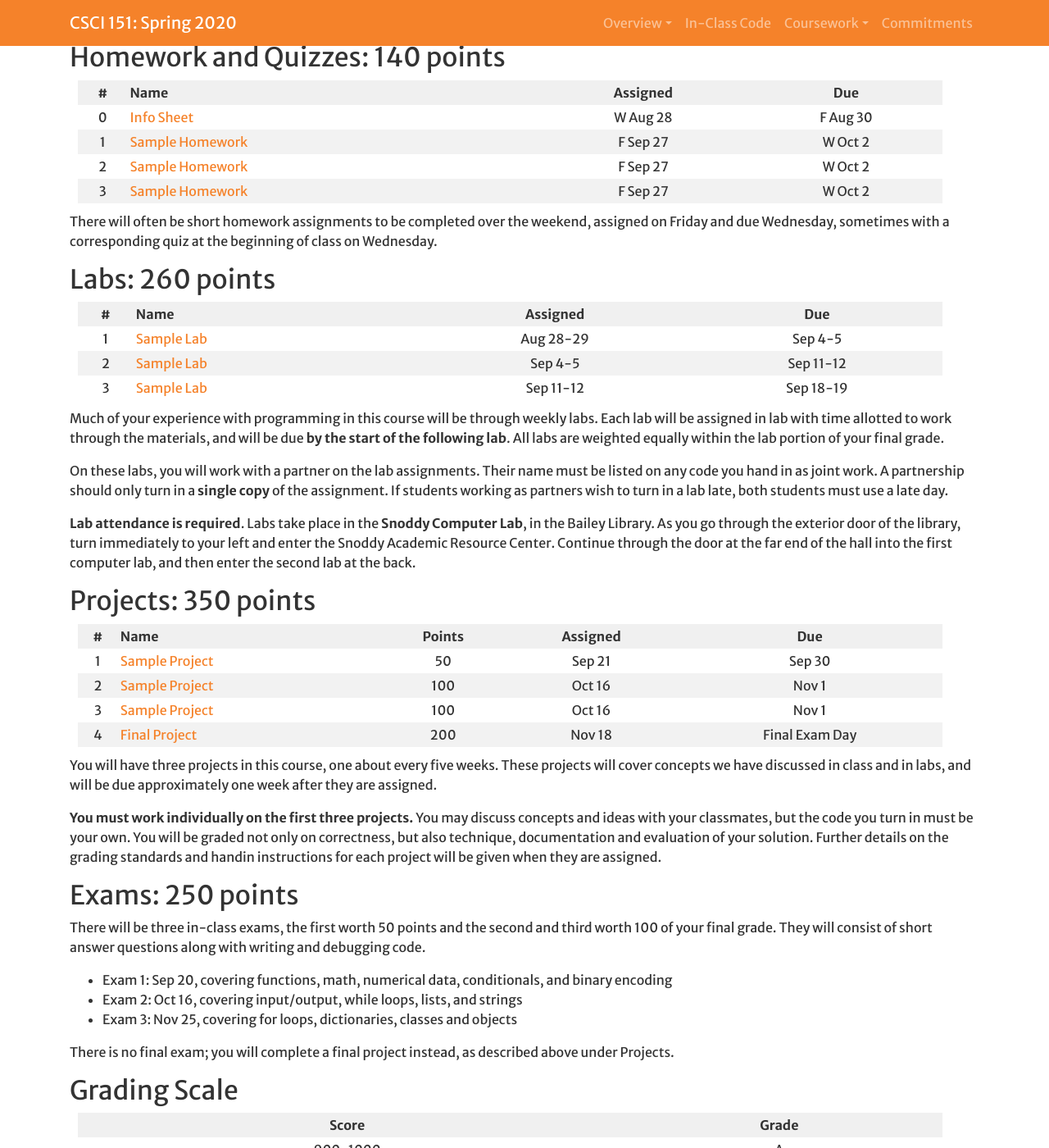
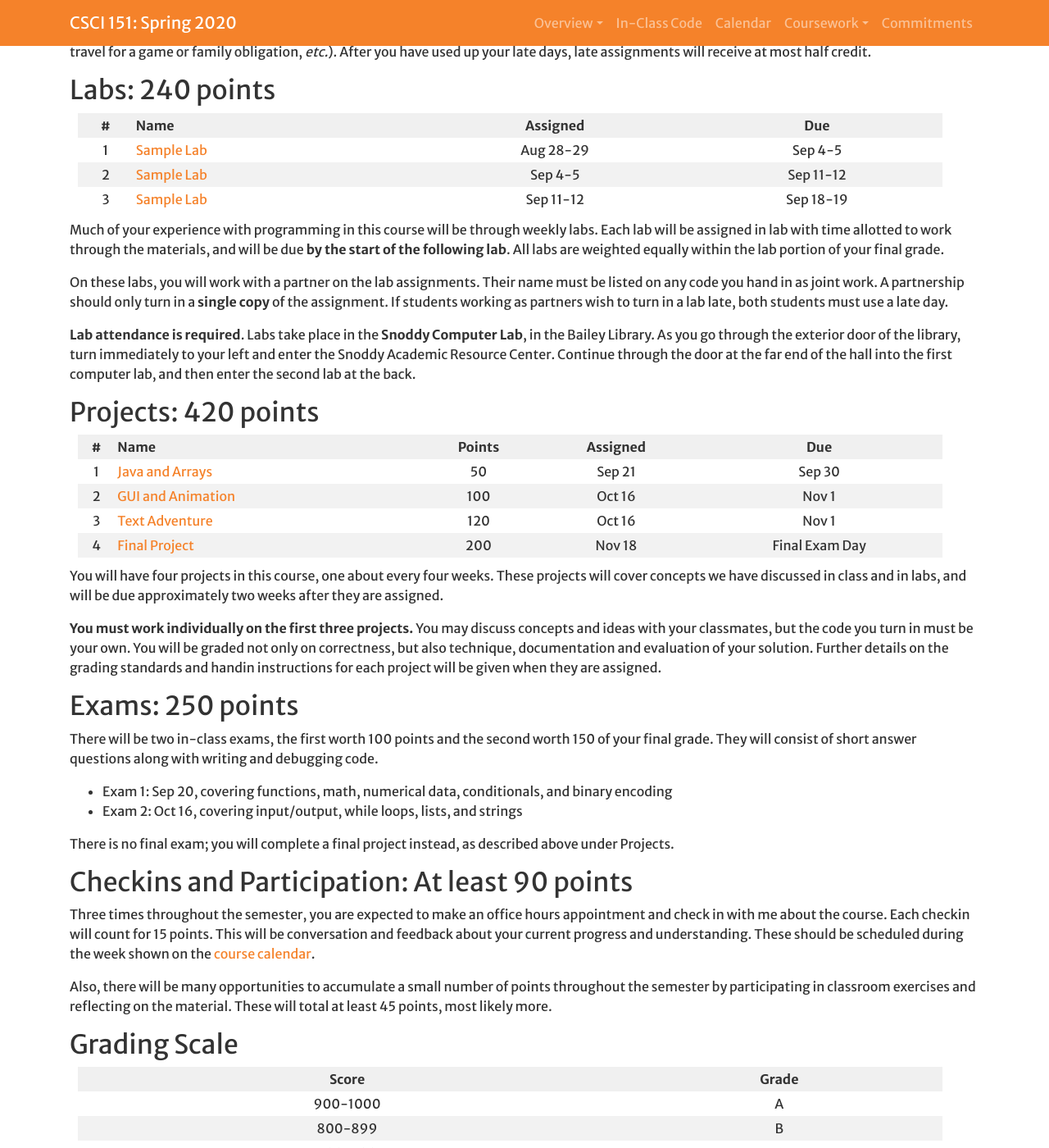
Before and after one commit to Hendrix-CS/csci151, a Jekyll site: the page built from index.md, in a window 1280 px wide and 1400 px high, scrolled down 2227 px. Shown: the whole window at 82% size. Built offline with Jekyll 4.4.1, drawn with Linux system fonts in a browser that asks for light colours; a script that is not in the unit is left out; our own code applies the rules of GitHub Pages for plain Markdown files.

Commit message:
Making progress on content now

```diff
--- a/_config.yml
+++ b/_config.yml
@@ -39,16 +39,18 @@ navigation:
         url: '#resources'
   - page: In-Class Code
     url: '#inclasscode'
+  - page: Calendar
+    url: 'https://app.teamgantt.com/public/projects/calendar/2020-01-05?ids=1972972&projectIds=1972972&publicKeys=bWZU5DuRsTN4&userResourceIds=0'
   - title: Coursework
     subfolderitems:
-      - page: Homework and Quizzes
-        url: '#hwqz'
       - page: Labs
         url: '#labs'
       - page: Projects
         url: '#projects'
       - page: Exams
         url: '#exams'
+      - page: Checkins
+        url: '#checkins'
       - page: Scale
         url: '#scale'
   - page: Commitments
--- a/index.md
+++ b/index.md
@@ -12,6 +12,8 @@ layout: course-multi
 ## <a name="goals">Learning Goals</a>
 
 Upon completing this course, our goal is for you to be able to:
+
+REWORK THESE!
 
 * Build computer programs to:
   * Effectively solve realistic problems.
@@ -63,18 +65,7 @@ exceptional circumstances (you get sick, travel for a game or family
 obligation, *etc.*). After you have used up your late days, late assignments
 will receive at most half credit.
 
-## <a name="hwqz">Homework and Quizzes</a>: 140 points
-
-| #  | Name | Assigned | Due |
-|:--:|-----||:--------:|:---:|
-|0 | [Info Sheet](https://docs.google.com/forms/d/e/1FAIpQLSdtxgmw2tL6IzzK0qq3Fw2h2FTFmGHoTRs8p6wTfTToUn7pZg/viewform?usp=sf_link) | W Aug 28 | F Aug 30 |
-|1 | [Sample Homework]({{site.baseurl}}/homework/function-reading.pdf) | F Sep 27 | W Oct 2 |
-|2 | [Sample Homework]({{site.baseurl}}/homework/function-reading.pdf) | F Sep 27 | W Oct 2 |
-|3 | [Sample Homework]({{site.baseurl}}/homework/function-reading.pdf) | F Sep 27 | W Oct 2 |
-
-There will often be short homework assignments to be completed over the weekend, assigned on Friday and due Wednesday, sometimes with a corresponding quiz at the beginning of class on Wednesday.
-
-## <a name="labs">Labs</a>: 260 points
+## <a name="labs">Labs</a>: 240 points
 
 | #  | Name | Assigned | Due |
 |:--:|-----||:--------:|:---:|
@@ -88,30 +79,42 @@ On these labs, you will work with a partner on the lab assignments. Their name m
 
 **Lab attendance is required**. Labs take place in the **Snoddy Computer Lab**, in the Bailey Library. As you go through the exterior door of the library, turn immediately to your left and enter the Snoddy Academic Resource Center. Continue through the door at the far end of the hall into the first computer lab, and then enter the second lab at the back.
 
-## <a name="projects">Projects</a>: 350 points
+## <a name="projects">Projects</a>: 420 points
 
 | #  | Name | Points | Assigned | Due |
 |:--:|-----||:------:|:--------:|:---:|
-|1 | [Sample Project]({{site.baseurl}}/projects/sample-project.html)  | 50  | Sep 21 | Sep 30 |
-|2 | [Sample Project]({{site.baseurl}}/projects/sample-project.html) | 100 | Oct 16 | Nov 1 |
-|3 | [Sample Project]({{site.baseurl}}/projects/sample-project.html) | 100 | Oct 16 | Nov 1 |
+|1 | [Java and Arrays]({{site.baseurl}}/projects/sample-project.html)  | 50  | Sep 21 | Sep 30 |
+|2 | [GUI and Animation]({{site.baseurl}}/projects/sample-project.html) | 100 | Oct 16 | Nov 1 |
+|3 | [Text Adventure]({{site.baseurl}}/projects/sample-project.html) | 120 | Oct 16 | Nov 1 |
 |4 | [Final Project]({{site.baseurl}}/projects/sample-project.html) | 200 | Nov 18 | Final Exam Day |
 
-You will have three projects in this course, one about every five weeks. These projects will cover concepts we have discussed in class and in labs, and will be due approximately one week after they are assigned.
+You will have four projects in this course, one about every four weeks. These projects will cover concepts we have discussed in class and in labs, and will be due approximately two weeks after they are assigned.
 
 **You must work individually on the first three projects.** You may discuss concepts and ideas with your classmates, but the code you turn in must be your own. You will be graded not only on correctness, but also technique, documentation and evaluation of your solution. Further details on the grading standards and handin instructions for each project will be given when they are assigned.
 
 ## <a name="exams">Exams</a>: 250 points
 
-There will be three in-class exams, the first worth 50 points and the second and
-third worth 100 of your final grade. They will consist of short answer
+There will be two in-class exams, the first worth 100 points and the second
+ worth 150 of your final grade. They will consist of short answer
 questions along with writing and debugging code.
 
 * Exam 1: Sep 20, covering functions, math, numerical data, conditionals, and binary encoding
 * Exam 2: Oct 16, covering input/output, while loops, lists, and strings
-* Exam 3: Nov 25, covering for loops, dictionaries, classes and objects
 
 There is no final exam; you will complete a final project instead, as described above under Projects.
+
+## <a name="checkins">Checkins and Participation</a>: At least 90 points
+
+Three times throughout the semester, you are expected to
+make an office hours appointment and check in with me about the course. Each checkin
+will count for 15 points.
+This will be conversation and feedback about your current progress and understanding.
+These should be scheduled during the week shown
+on the [course calendar](https://app.teamgantt.com/public/projects/calendar/2020-01-05?ids=1972972&projectIds=1972972&publicKeys=bWZU5DuRsTN4&userResourceIds=0).
+
+Also, there will be many opportunities to accumulate a small number of points
+throughout the semester by participating in classroom exercises and
+reflecting on the material. These will total at least 45 points, most likely more.
 
 ## <a name="scale">Grading Scale</a>
 
```
